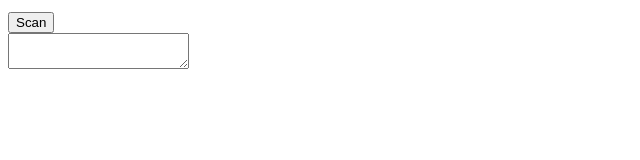
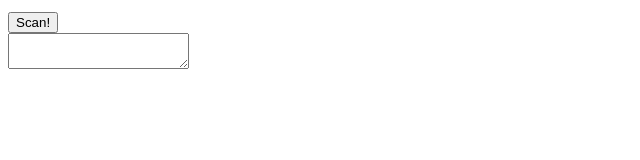
Before and after one commit to kenm-k/NFCTest, a plain HTML site: page index.html in a window 1280 px wide. Shown: the full height of the page, 0-640 px from the left. Drawn offline with Linux system fonts and the light colour scheme.

Commit message:
Add files via upload

```diff
--- a/index.html
+++ b/index.html
@@ -13,7 +13,7 @@
 
 <body>
 
-	<input type="button" value="Scan" onclick="ScanNFC();">
+	<button onclick="ScanNFC();">Scan!</button>
 	<br>
 	<textarea id="log"></textarea>
 
```
